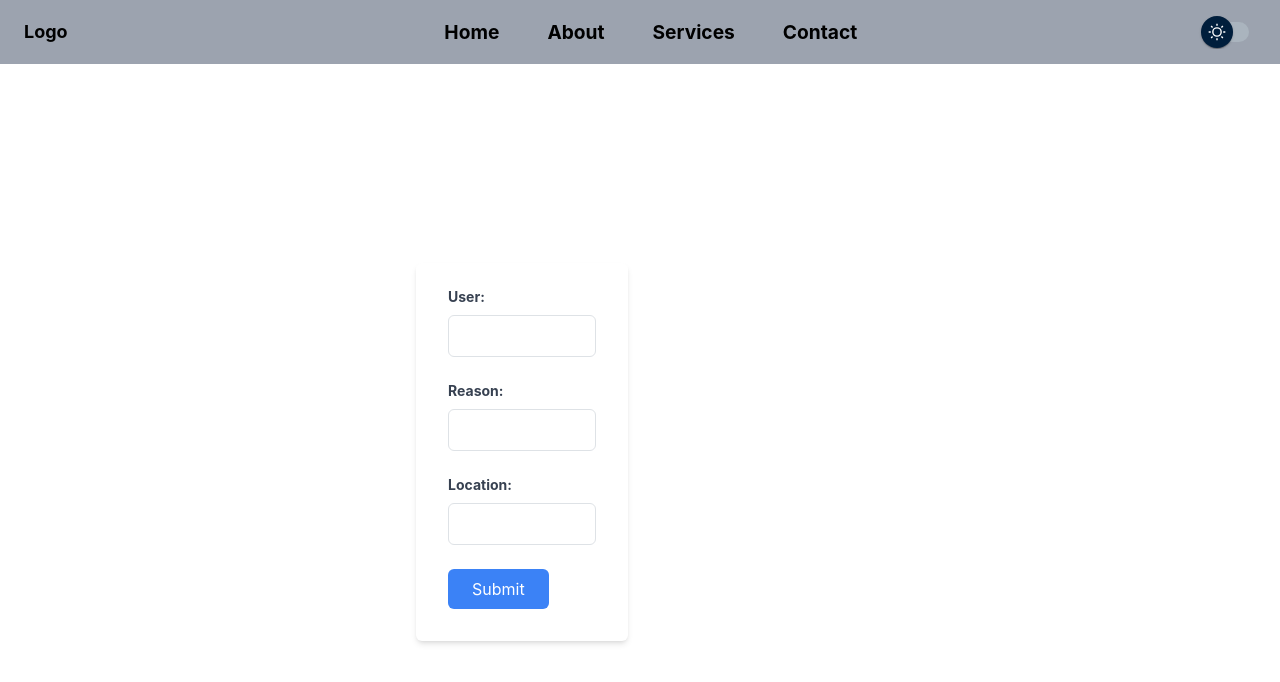
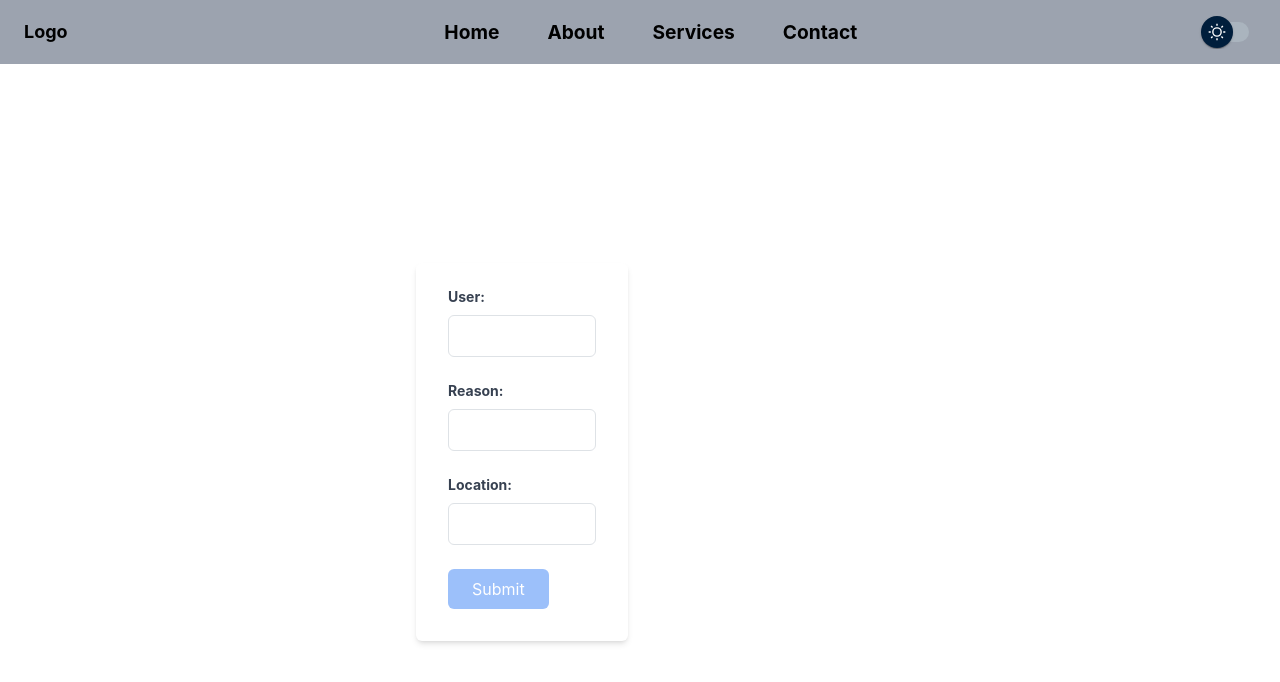
Before and after one commit to GuhaPritam/Navbar-Dark-Mode, a React (Create React App) app: page / in a window 1280 px wide. Shown: the top 682 px of the page. Built offline with nearby package versions, Linux system fonts and the light colour scheme.

Commit message:
added another

```diff
--- a/src/Component/Review/Review.js
+++ b/src/Component/Review/Review.js
@@ -4,6 +4,7 @@ const InputForm = () => {
     const initialValue = { user: '', reason: '', location: '' }
     const [formData, setFormData] = useState(initialValue);
     const [submittedData, setSubmittedData] = useState(null);
+    const isFormValid = formData.user && formData.reason && formData.location;
 
     const handleChange = (e) => {
         const { name, value } = e.target;
@@ -16,10 +17,6 @@ const InputForm = () => {
     const handleSubmit = (e) => {
         e.preventDefault();
         const currentTime = new Date().toLocaleTimeString();
-        if (!formData.user || !formData.reason || !formData.location) {
-            alert("Please fill in all fields.");
-            return;
-        }
         console.log("Current Time: ", currentTime, formData);
         setSubmittedData({ ...formData, time: currentTime });
         setFormData(initialValue);
@@ -43,7 +40,7 @@ const InputForm = () => {
                                 <label htmlFor="location" className="block text-gray-700 text-sm font-bold mb-2">Location:</label>
                                 <input type="text" id="location" name="location" value={formData.location} onChange={handleChange} className="w-full px-3 py-2 border border-gray-300 rounded-md focus:outline-none focus:border-blue-500" />
                             </div>
-                            <button type="submit" className="bg-blue-500 hover:bg-blue-600 text-white py-2 px-4 rounded-md focus:outline-none focus:shadow-outline">
+                            <button type="submit" disabled={!isFormValid} className={`bg-blue-500 hover:bg-blue-600 text-white py-2 px-4 rounded-md focus:outline-none focus:shadow-outline ${!isFormValid && 'opacity-50 cursor-not-allowed'}`}>
                                 Submit
                             </button>
                         </form>
```
